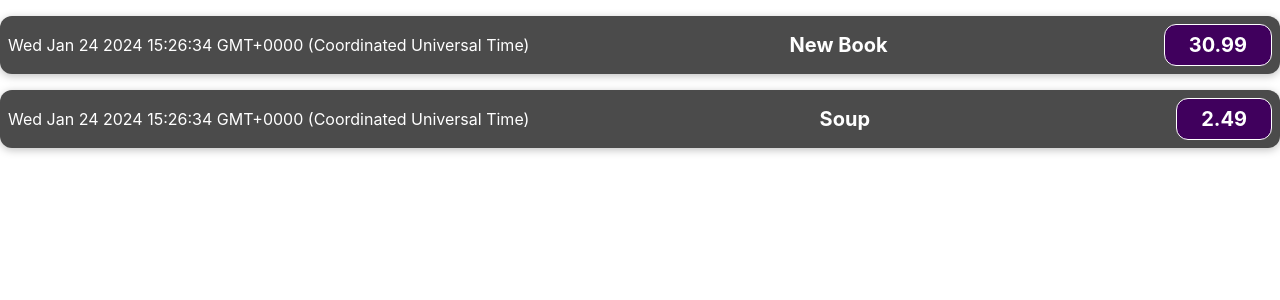
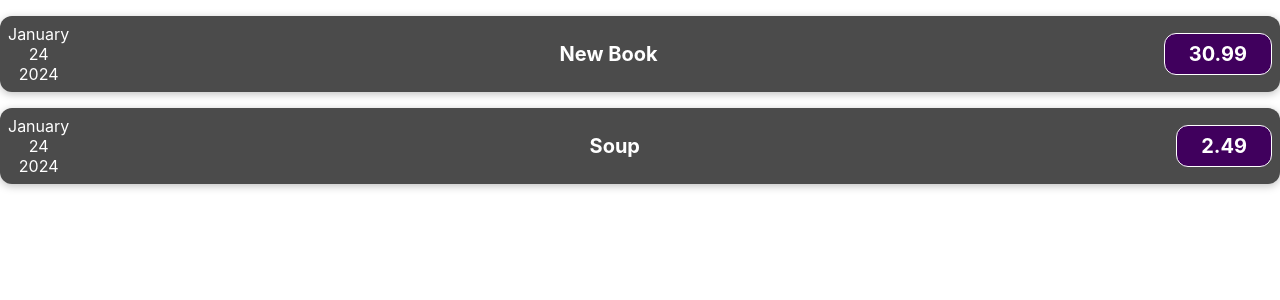
Before and after one commit to martinostrat/expenses, a React (Create React App) app: page / in a window 1280 px wide. Shown: the top 300 px of the page. Built offline with nearby package versions, Linux system fonts and the light colour scheme.

Commit message:
created separate component for date

```diff
--- /dev/null
+++ b/src/components/ExpenseDate.js
@@ -0,0 +1,15 @@
+function ExpenseDate(props) {
+    const day = props.date.toLocaleString('en-US', { day: '2-digit' });
+    const month = props.date.toLocaleString('en-US', { month: 'long' });
+    const year = props.date.getFullYear();
+
+    return (
+        <div>
+            <div>{month}</div>
+            <div>{day}</div>
+            <div>{year}</div>
+        </div>
+    );
+}
+
+export default ExpenseDate;
--- a/src/components/ExpenseItem.js
+++ b/src/components/ExpenseItem.js
@@ -1,10 +1,14 @@
 import './expenseItem.css';
+import './ExpenseDate';
+import ExpenseDate from './ExpenseDate';
 
 function ExpenseItem(props) {
 
     return (
         <div className='expense-item'>
-            <div>{props.expenseData.date.toString()}</div>
+            <ExpenseDate
+                date={props.expenseData.date}
+            />
             <div className='expense-item__description'>
                 <h2>{props.expenseData.title}</h2>
                 <div className='expense-item__price'>{props.expenseData.price}</div>
```
